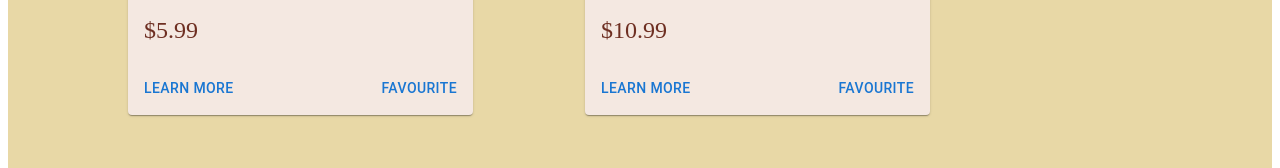
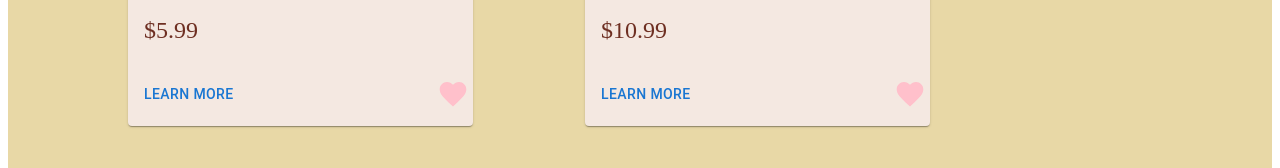
Before and after one commit to TULSI2012/Product_inventory_System, a React (Vite) app: page / in a window 1280 px wide. Shown: the part 452-620 px from the top of the page. Built offline with nearby package versions, Linux system fonts and the light colour scheme.

Commit message:
routing done

```diff
--- a/src/Components/ProductCard.tsx
+++ b/src/Components/ProductCard.tsx
@@ -5,6 +5,8 @@ import CardContent from "@mui/material/CardContent";
 import CardMedia from "@mui/material/CardMedia";
 import Button from "@mui/material/Button";
 import Typography from "@mui/material/Typography";
+import FavoriteIcon from "@mui/icons-material/Favorite";
+import IconButton from "@mui/material/IconButton";
 
 interface ProductCardProps {
   id: string;
@@ -32,11 +34,18 @@ export default function ProductCard({
         </Typography>
       </CardContent>
       <CardActions sx={{ justifyContent: "space-between" }}>
-        <Button component={Link} to={`/products/${id}`} size="medium">
+        <Button component={Link} to={`/product/${id}`} size="medium">
           Learn More
         </Button>
-        <Button size="medium">Favourite</Button>
+        <IconButton
+          edge="end"
+          aria-label="favoutite"
+          style={{ color: "#FFC0CB" }}
+        >
+          <FavoriteIcon sx={{ fontSize: 32 }} />
+        </IconButton>
       </CardActions>
     </Card>
   );
 }
+//<Button size="medium">Favourite</Button>
```
